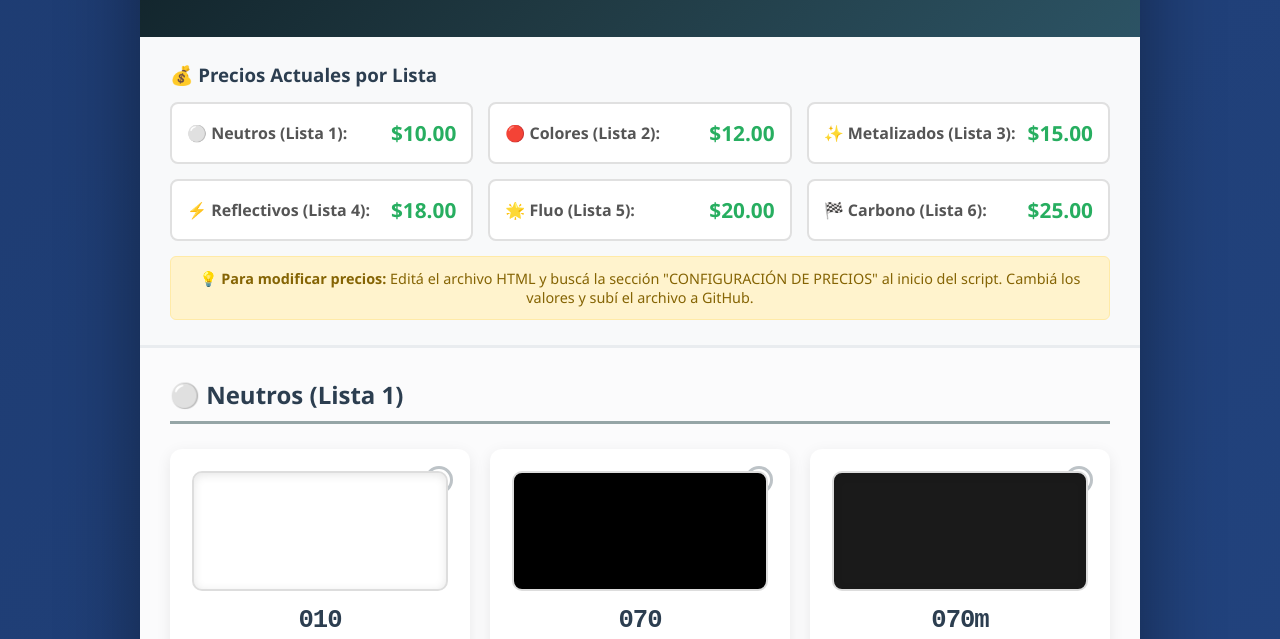
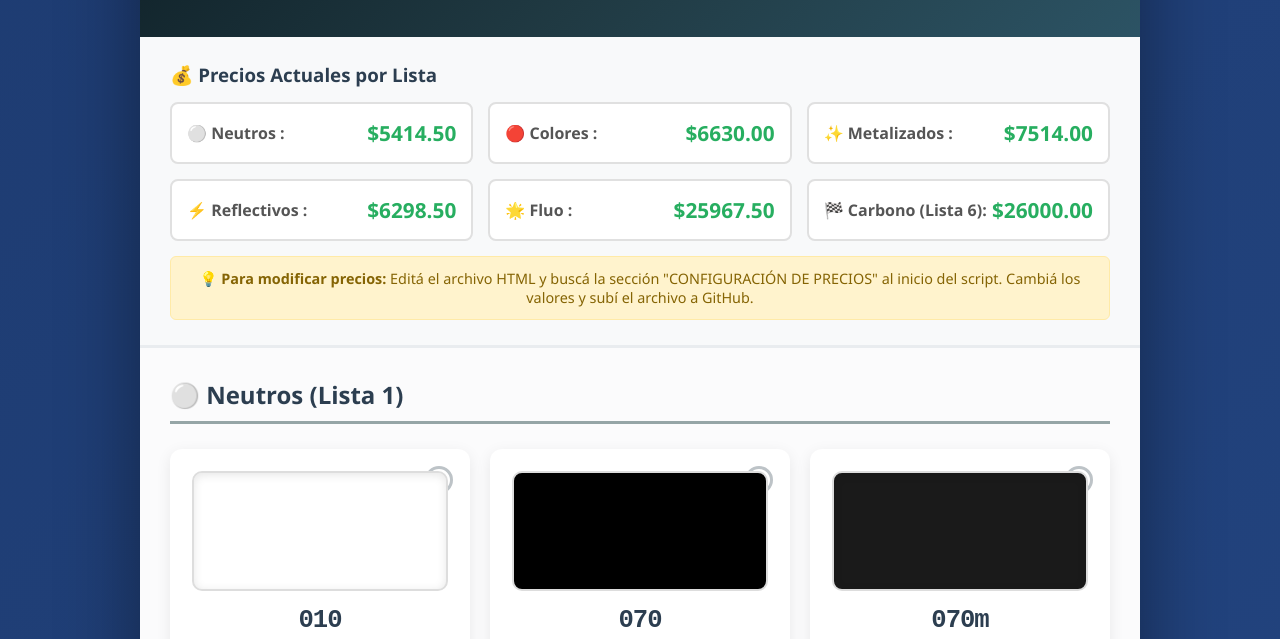
Before and after one commit to roachdesign/vinilos, a plain HTML site: page index.html in a window 1280 px wide. Shown: the part 161-800 px from the top of the page. Drawn offline with Linux system fonts and the light colour scheme.

Commit message:
Update index.html

```diff
--- a/index.html
+++ b/index.html
@@ -453,23 +453,23 @@
         <h3>💰 Precios Actuales por Lista</h3>
         <div class="price-grid">
             <div class="price-item">
-                <span class="list-name">⚪ Neutros (Lista 1):</span>
+                <span class="list-name">⚪ Neutros :</span>
                 <span class="price-value" id="displayPrice1">$5414.50</span>
             </div>
             <div class="price-item">
-                <span class="list-name">🔴 Colores (Lista 2):</span>
+                <span class="list-name">🔴 Colores :</span>
                 <span class="price-value" id="displayPrice2">$6630</span>
             </div>
             <div class="price-item">
-                <span class="list-name">✨ Metalizados (Lista 3):</span>
+                <span class="list-name">✨ Metalizados :</span>
                 <span class="price-value" id="displayPrice3">$7514</span>
             </div>
             <div class="price-item">
-                <span class="list-name">⚡ Reflectivos (Lista 4):</span>
+                <span class="list-name">⚡ Reflectivos :</span>
                 <span class="price-value" id="displayPrice4">$6298.50</span>
             </div>
             <div class="price-item">
-                <span class="list-name">🌟 Fluo (Lista 5):</span>
+                <span class="list-name">🌟 Fluo :</span>
                 <span class="price-value" id="displayPrice5">$25967.50</span>
             </div>
             <div class="price-item">
@@ -549,12 +549,12 @@
     // Modificá estos valores y subí el archivo a GitHub para actualizar permanentemente
 
     const PRICES = {
-        1: 10.00,   // Neutros
-        2: 12.00,   // Colores
-        3: 15.00,   // Metalizados
-        4: 18.00,   // Reflectivos
-        5: 20.00,   // Fluo
-        6: 25.00    // Carbono
+        1: 5414.50,   // Neutros
+        2: 6630,   // Colores
+        3: 7514,   // Metalizados
+        4: 6298.50,   // Reflectivos
+        5: 25967.50,   // Fluo
+        6: 26000    // Carbono
     };
 
     // ============================================
@@ -568,7 +568,7 @@
             { code: '070m', color: '#1a1a1a', list: 1, step: 1 }
         ],
         colores: [
-            { code: '021', color: '#FFD700', list: 2, step: 1 },
+            { code: '021', color: '#D90707', list: 2, step: 1 },
             { code: '031', color: '#DC143C', list: 2, step: 1 },
             { code: '031m', color: '#B22222', list: 2, step: 2 }, // Múltiplos de 2
             { code: '036', color: '#FF8C00', list: 2, step: 1 },
@@ -578,23 +578,23 @@
             { code: '054', color: '#40E0D0', list: 2, step: 1 },
             { code: '057', color: '#0047AB', list: 2, step: 1 },
             { code: '057m', color: '#191970', list: 2, step: 2 }, // Múltiplos de 2
-            { code: '064', color: '#90EE90', list: 2, step: 1 }
+            { code: '064', color: '#6BC714', list: 2, step: 1 }
         ],
         metalizados: [
             { code: '090', color: '#A9A9A9', list: 3, step: 1 },
-            { code: '091', color: '#FFD700', list: 3, step: 1 },
+            { code: '091', color: '#A89632', list: 3, step: 1 },
             { code: '092', color: '#B87333', list: 3, step: 1 }
         ],
         reflectivos: [
             { code: 'Blanco Reflex', color: '#F5F5F5', list: 4, step: 1 },
             { code: 'Rojo Reflex', color: '#FF0000', list: 4, step: 1 },
-            { code: 'Naranja Reflex', color: '#FF4500', list: 4, step: 1 },
+            { code: 'Naranja Reflex', color: '#DB6800', list: 4, step: 1 },
             { code: 'Azul Reflex', color: '#0047AB', list: 4, step: 1 },
             { code: 'Amarillo Reflex', color: '#DAA520', list: 4, step: 1 },
             { code: 'Verde Reflex', color: '#006400', list: 4, step: 1 }
         ],
         fluo: [
-            { code: 'Amarillo Fluo', color: '#ADFF2F', list: 5, step: 1 },
+            { code: 'Amarillo Fluo', color: '#EEFF00', list: 5, step: 1 },
             { code: 'Naranja Fluo', color: '#FF8C00', list: 5, step: 1 },
             { code: 'Rosa Fluo', color: '#FF1493', list: 5, step: 1 },
             { code: 'Verde Fluo', color: '#00FF00', list: 5, step: 1 }
```
